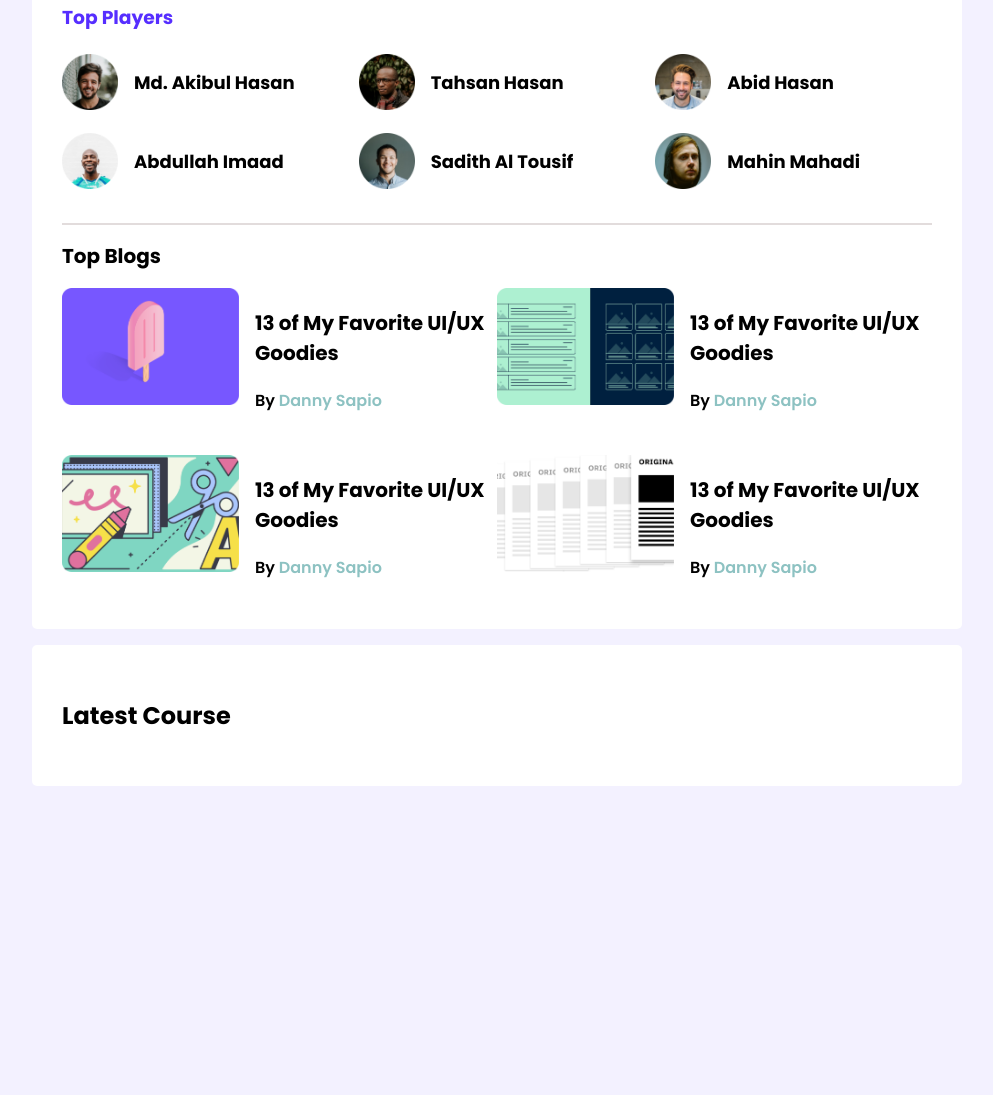
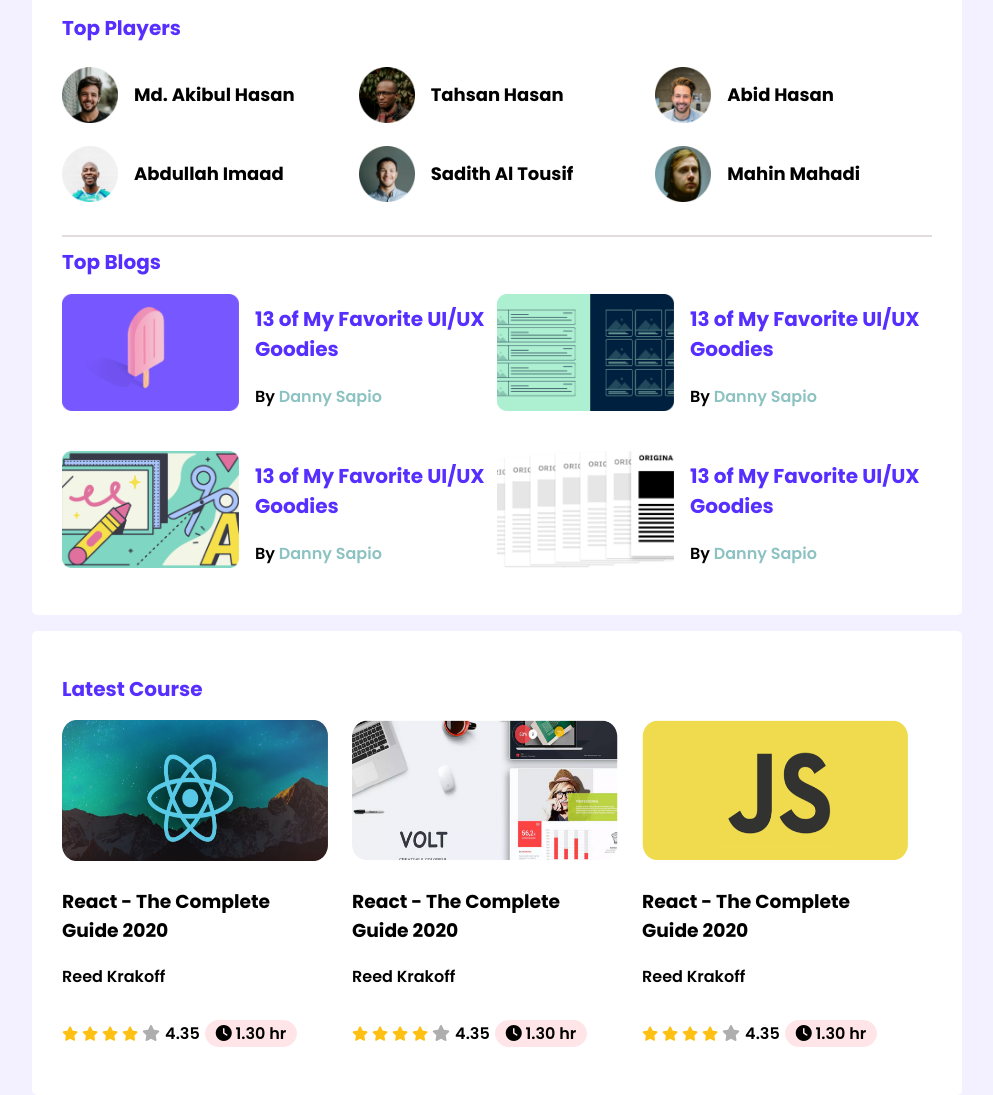
Before and after one commit to Akibul-Hasan/module-9-repo, a plain HTML site: page index.html in a window 1280 px wide. Shown: the part 46-1141 px from the top of the page, without its empty margins (143-1136 px from the left). Before the commit the page ends 832 px from the top, so only its background shows below. Drawn offline with Linux system fonts and the light colour scheme.

Commit message:
before response

```diff
--- a/index.html
+++ b/index.html
@@ -12,6 +12,7 @@
         href="https://fonts.googleapis.com/css2?family=Poppins:ital,wght@0,600;0,700;0,800;1,500;1,600;1,700&display=swap"
         rel="stylesheet">
     <title>Module 9 Poroject</title>
+    <script src="https://kit.fontawesome.com/647fe2c3f5.js" crossorigin="anonymous"></script>
     <link rel="stylesheet" href="style.css">
 </head>
 
@@ -105,7 +106,79 @@
 
         <!-- Latest Course -->
         <section class="container">
-            <h2 class="section-title">Latest Course</h2>
+            <div class="couse-head">
+                <h2 class="course-title">Latest Course</h2>
+                <div class="couses">
+                    <div class="course">
+                        <img src="leader-board-main/images/courses/course-1.png" alt="">
+                        <div class="course-content">
+                            <h3>React - The Complete Guide 2020</h3>
+                            <p>Reed Krakoff</p>
+                            <div class="couse-info">
+                                <div class="course-icon">
+                                    <i class="fas fa-star filled"></i>
+                                    <i class="fas fa-star filled"></i>
+                                    <i class="fas fa-star filled"></i>
+                                    <i class="fas fa-star filled"></i>
+                                    <span><i class="fas fa-star unfilled"></i></span>
+                                </div>
+                                <p> 4.35</p>
+                                <div class="course-time">
+                                    <i class="fas fa-clock"></i> <span>1.30 hr</span>
+                                </div>
+                            </div>
+
+                        </div>
+
+                    </div>
+                    <div class="course">
+                        <img src="leader-board-main/images/courses/course-2.png" alt="">
+                        <div class="course-content">
+                            <h3>React - The Complete Guide 2020</h3>
+                            <p>Reed Krakoff</p>
+                            <div class="couse-info">
+                                <div class="course-icon">
+                                    <i class="fas fa-star filled"></i>
+                                    <i class="fas fa-star filled"></i>
+                                    <i class="fas fa-star filled"></i>
+                                    <i class="fas fa-star filled"></i>
+                                    <span><i class="fas fa-star unfilled"></i></span>
+                                </div>
+                                <p> 4.35</p>
+                                <div class="course-time">
+                                    <i class="fas fa-clock"></i> <span>1.30 hr</span>
+                                </div>
+                            </div>
+
+                        </div>
+
+                    </div>
+                    <div class="course">
+                        <img src="leader-board-main/images/courses/course-3.png" alt="">
+                        <div class="course-content">
+                            <h3>React - The Complete Guide 2020</h3>
+                            <p>Reed Krakoff</p>
+                            <div class="couse-info">
+                                <div class="course-icon">
+                                    <i class="fas fa-star filled"></i>
+                                    <i class="fas fa-star filled"></i>
+                                    <i class="fas fa-star filled"></i>
+                                    <i class="fas fa-star filled"></i>
+                                    <span><i class="fas fa-star unfilled"></i></span>
+                                </div>
+                                <p> 4.35</p>
+                                <div class="course-time">
+                                    <i class="fas fa-clock"></i> <span>1.30 hr</span>
+                                </div>
+                            </div>
+
+                        </div>
+
+                    </div>
+
+                </div>
+            </div>
+
         </section>
 
 
--- a/style.css
+++ b/style.css
@@ -15,12 +15,14 @@ body{margin:0; padding:0;
     border-radius: 5px;
 
 }
+.Top_Player_Title,.blog-title,.course-title {
+    color: #562EFF;
+    margin-top: 10px;
+    font-size: 20px;
+}
 
 /* top players style  */
-.Top_Player_Title{
-    color: #562EFF;
-    margin-top: 0;
-}
+
 
 .players{
     display: grid;
@@ -60,9 +62,7 @@ font-size: 18px;}
 .blog-info{
     margin-left:16px;
 }
-.blog-title{
-    font-size: 20px;
-}
+
 .author-author{
     color: rgb(231, 219, 219);
     font-size: 16px;
@@ -76,3 +76,56 @@ font-size: 18px;}
 /* ---------------
     media query
 ----------------- */
+.couses{
+ display: grid;
+ grid-template-columns: repeat(3, 1fr);
+}
+.couses img{
+    width: 266px;
+    height: 141px;
+}
+.course-content h3{width: 220px;}
+.couse-info{
+    display: flex;
+    justify-content: left;
+    align-items: center;
+}
+
+
+.fa-star.filled{
+    color: #FFC014;
+    font-size: .9em;
+}
+.fa-star.unfilled{
+    color:#AEAEAE;
+    margin-right: 5px;
+}
+.course-time{
+    background-color: #FFE4E8;
+    border: 1px solid #FFE4E8;
+    border-radius: 15px;
+    padding:0 10px;
+    margin-left: 5px;
+}
+
+
+
+
+
+
+
+
+
+
+
+
+
+
+
+
+
+
+
+/* ---------------
+    media query
+----------------- */
```
